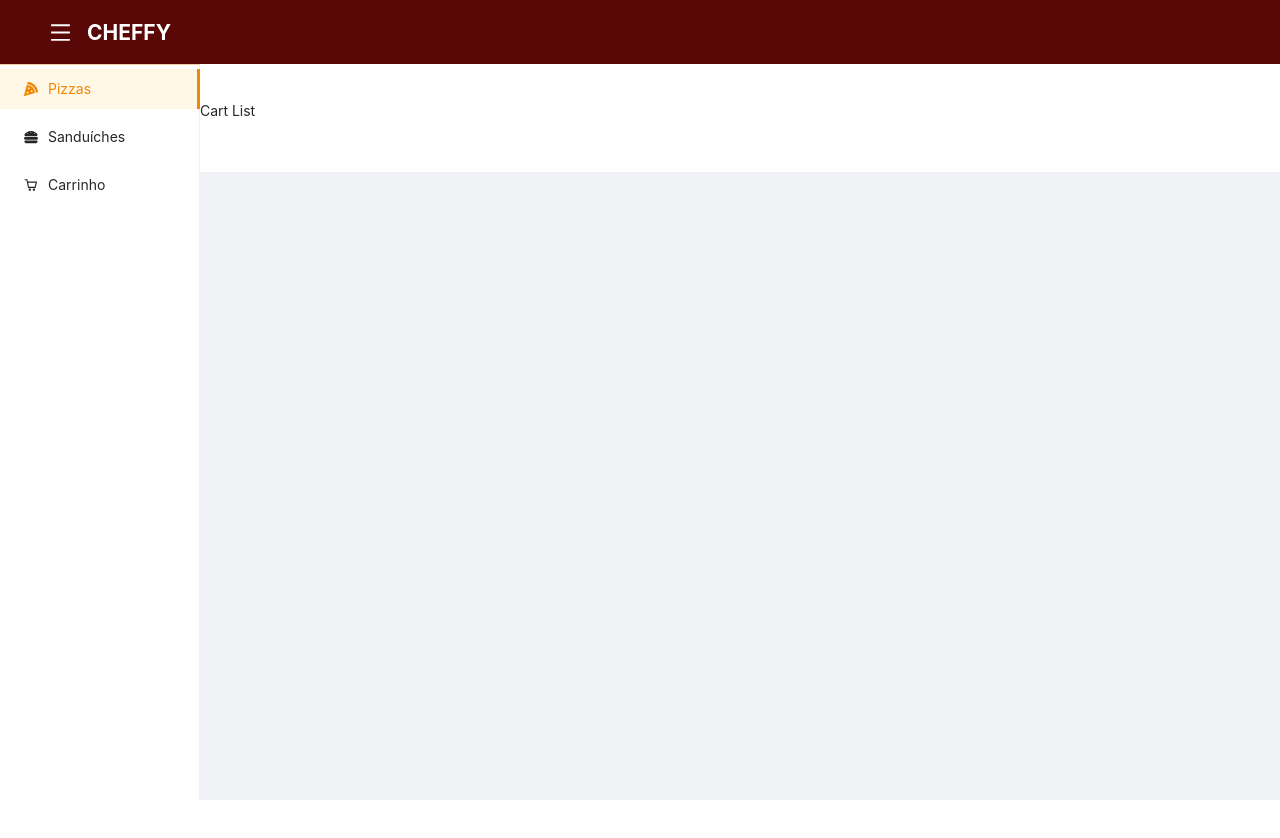
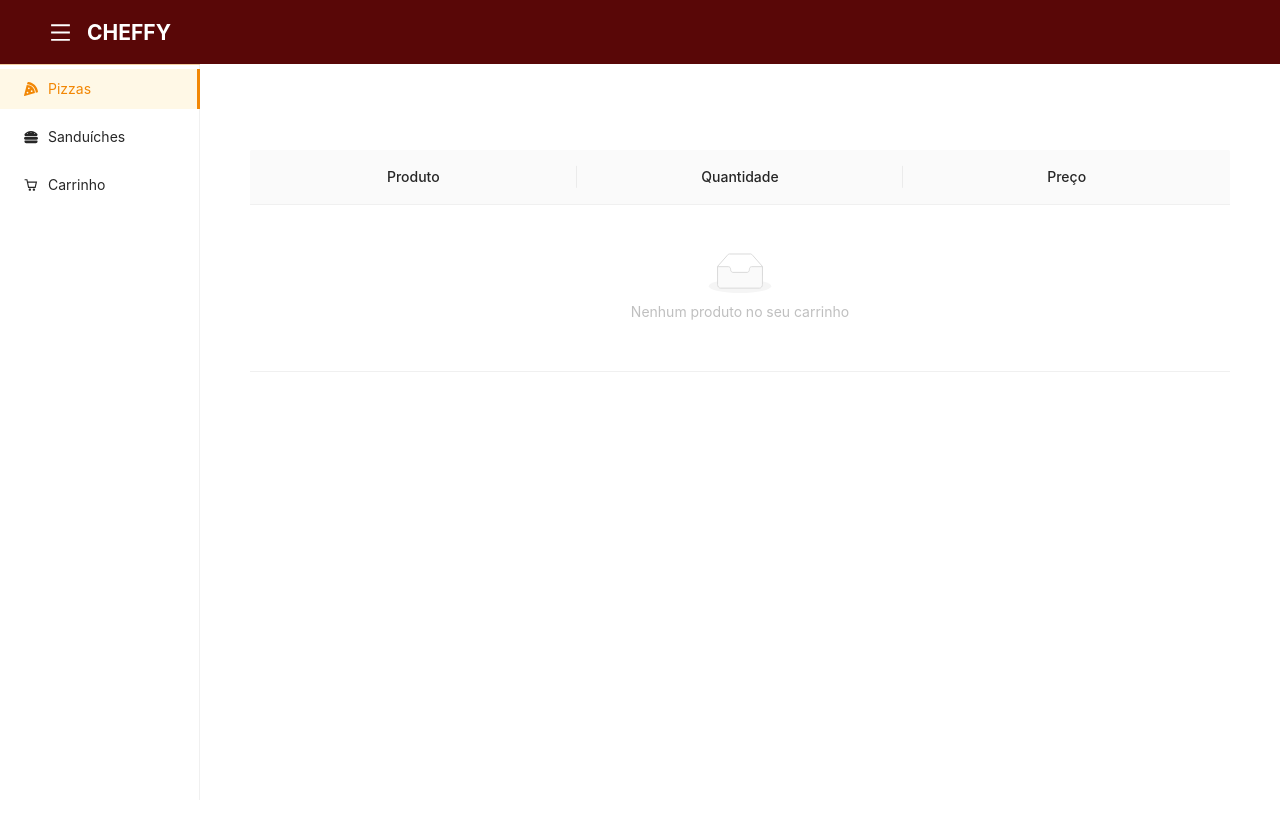
Before and after one commit to carlosferreirahd/cheffy, a React (Create React App) app: page /carrinho in a window 1280 px wide. Shown: the top 838 px of the page. Before the commit the page ends 800 px from the top, so only its background shows below. Built offline with nearby package versions, Linux system fonts and the light colour scheme.

Commit message:
Adding Table component for CartList

```diff
--- a/src/screens/CartList/CartList.jsx
+++ b/src/screens/CartList/CartList.jsx
@@ -1,9 +1,92 @@
-import React from 'react';
+import { Empty, Table } from 'antd';
+import React, { useContext } from 'react';
+import CartContext from '../../utils/CartContext';
+
+import './CartList.scss';
 
 export function CartList() {
+  const { state } = useContext(CartContext);
+
+  const pizzas = state.pizzas;
+  const burgers = state.burgers;
+  const allFoods = [...pizzas, ...burgers];
+
+  const filterFoods = () => allFoods.filter((v, i, a) => a.findIndex(t => (t.imageSrc === v.imageSrc)) === i);
+
+  const filteredFoods = filterFoods();
+
+  const buildDataSource = () => filteredFoods.map((food) => {
+    const count = allFoods.filter(item => item.imageSrc === food.imageSrc).length;
+    const newObj = {
+      imageSrc: food.imageSrc,
+      price: food.price,
+      count: count,
+    };
+    return newObj;
+  });
+
+  const dataSource = buildDataSource();
+
+  function renderProduct(imgSrc) {
+    return (
+      <img
+        className="cart-list__product-name"
+        src={imgSrc}
+        alt="Imagem do produto"
+      />
+    );
+  }
+
+  function renderPrice(price, item) {
+    const priceValue = parseFloat(price);
+    const count = item.count;
+    const finalPrice = priceValue * count;
+
+    return (
+      <span>{finalPrice}</span>
+    );
+  }
+
+  function renderCount(count) {
+
+  }
+
+  const columns = [
+    {
+      title: 'Produto',
+      dataIndex: 'imageSrc',
+      key: 'imageSrc',
+      width: '30%',
+      align: 'center',
+      render: renderProduct,
+    },
+    {
+      title: 'Quantidade',
+      dataIndex: 'count',
+      key: 'count',
+      align: 'center',
+      width: '30%',
+    },
+    {
+      title: 'Preço',
+      dataIndex: 'price',
+      key: 'price',
+      align: 'center',
+      width: '30%',
+      render: renderPrice,
+    }
+  ];
+
   return (
-    <div>
-      Cart List
+    <div className="cart-list__container">
+      <Table
+        dataSource={dataSource}
+        columns={columns}
+        pagination={false}
+        locale={{
+          emptyText: <Empty description="Nenhum produto no seu carrinho" image={Empty.PRESENTED_IMAGE_SIMPLE} />
+        }}
+      />
     </div>
   );
 }
--- /dev/null
+++ b/src/screens/CartList/CartList.scss
@@ -0,0 +1,13 @@
+.cart-list__container {
+  width: 100%;
+  height: 100vh;
+  padding: 50px;
+  margin-bottom: 50px;
+}
+
+.cart-list__product-name {
+  width: 250px;
+  height: 250px;
+  object-fit: cover;
+  border-radius: 4px;
+}
```
